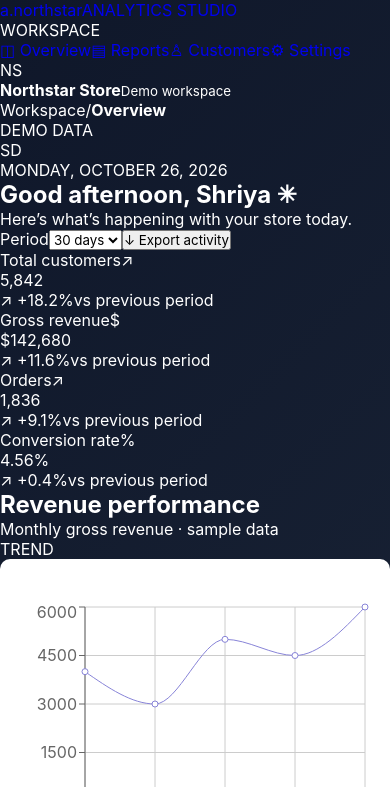
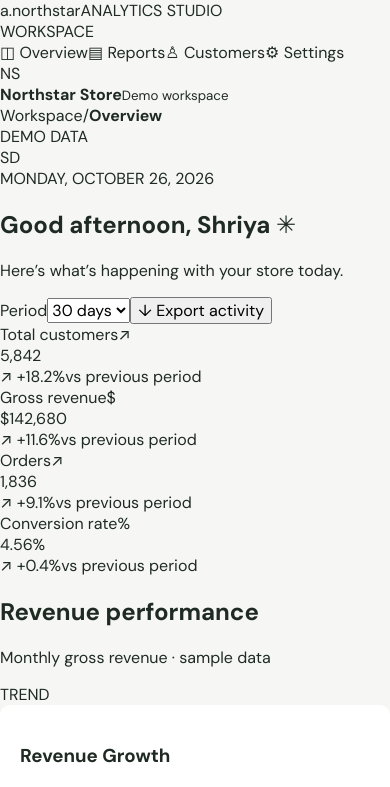
Before and after one commit to Dashshriya/analytics-dashboard, a React (Vite) app: page / in a window 390 px wide. Shown: the top 787 px of the page. Built offline with nearby package versions, Linux system fonts and the light colour scheme.

Commit message:
Polish responsive analytics dashboard and document features

```diff
--- a/src/index.css
+++ b/src/index.css
@@ -1,16 +1,2 @@
-* {
-  margin: 0;
-  padding: 0;
-  box-sizing: border-box;
-  font-family: Inter, Arial, sans-serif;
-}
-
-body {
-  background: linear-gradient(135deg,#0f172a,#1e293b);
-  min-height: 100vh;
-  color: white;
-}
-
-a {
-  text-decoration: none;
-}
+@import url('https://fonts.googleapis.com/css2?family=DM+Sans:wght@400;500;600;700&family=Manrope:wght@400;500;600;700;800&display=swap');
+:root{font-family:'DM Sans',Inter,system-ui,-apple-system,BlinkMacSystemFont,"Segoe UI",sans-serif;color:#1f2a23;background:#f6f7f4;font-synthesis:none;text-rendering:optimizeLegibility;-webkit-font-smoothing:antialiased;-moz-osx-font-smoothing:grayscale;font-optical-sizing:auto;font-weight:400}*{box-sizing:border-box}body{margin:0;min-width:320px;min-height:100vh}button,input,select{font:inherit}button,a,select,input{-webkit-tap-highlight-color:transparent}button:focus-visible,a:focus-visible,input:focus-visible,select:focus-visible{outline:3px solid #9ac5a4;outline-offset:2px}a{color:inherit;text-decoration:none}button{cursor:pointer}::selection{background:#d9efca;color:#23382a}
```
